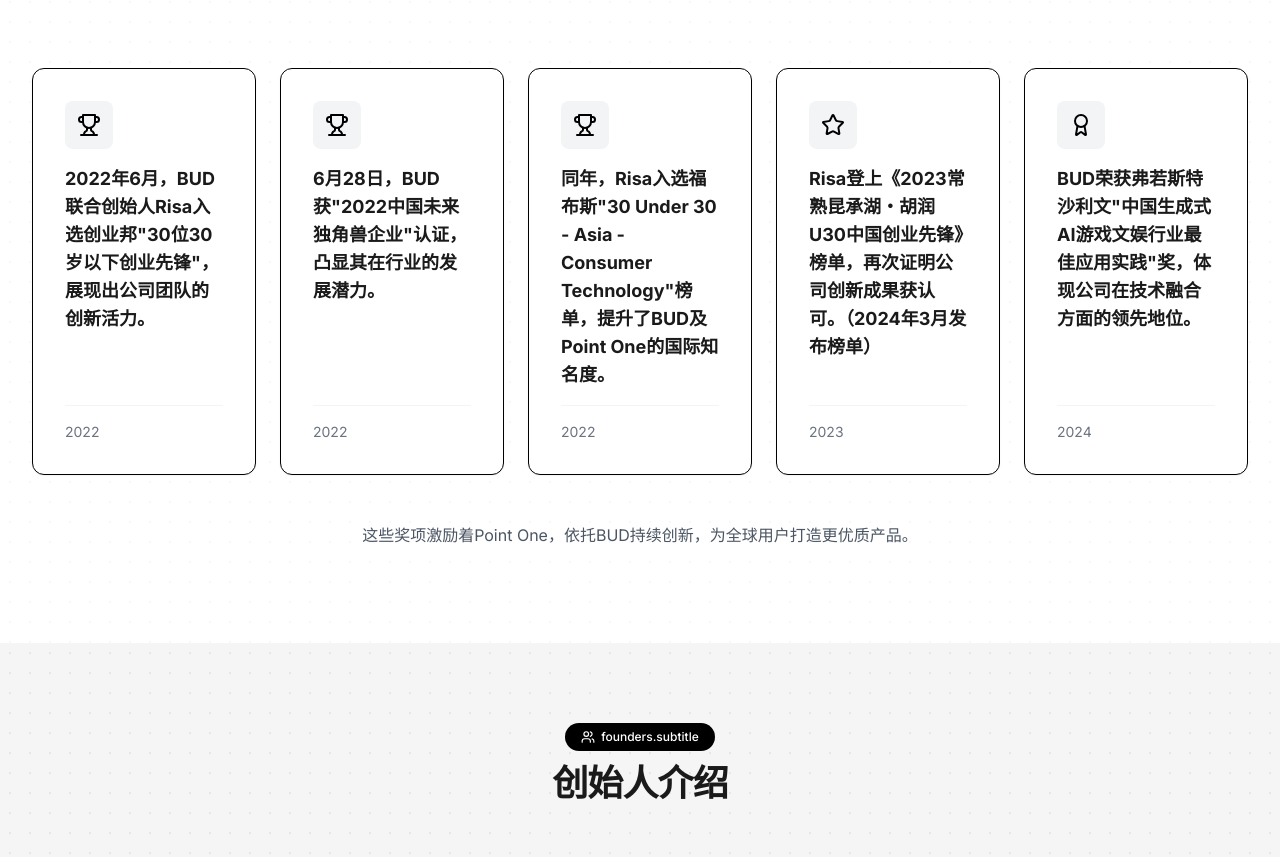
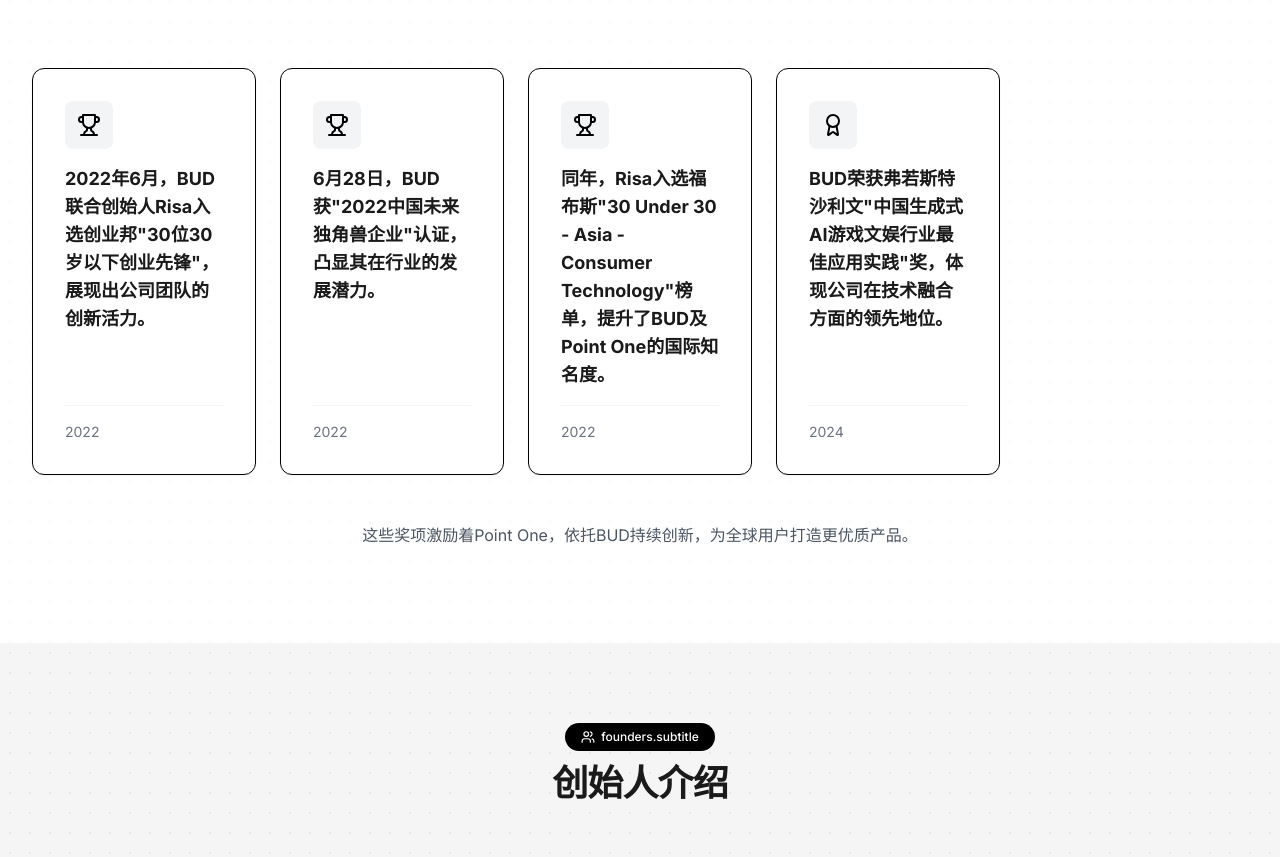
Before and after one commit to risaFeng/point-one-website, a React (Vite) app: page / in a window 1280 px wide. Shown: the part 4429-5286 px from the top of the page. Built offline with nearby package versions, Linux system fonts and the light colour scheme.

Commit message:
Remove 2023 award
Removes the 2023 award from the AwardsSection component, reducing the total number of awards to four.

```diff
--- a/src/components/AwardsSection.tsx
+++ b/src/components/AwardsSection.tsx
@@ -1,4 +1,3 @@
-
 import React, { useRef } from 'react';
 import { useLanguage } from '../context/LanguageContext';
 import { motion, useInView } from 'framer-motion';
@@ -24,11 +23,6 @@ const AwardsSection: React.FC = () => {
       title: t('awards.2022.item3'),
       year: '2022',
       icon: <Trophy className="text-black" size={24} />
-    },
-    {
-      title: t('awards.2023.item1'),
-      year: '2023',
-      icon: <Star className="text-black" size={24} />
     },
     {
       title: t('awards.2024.item1'),
```
